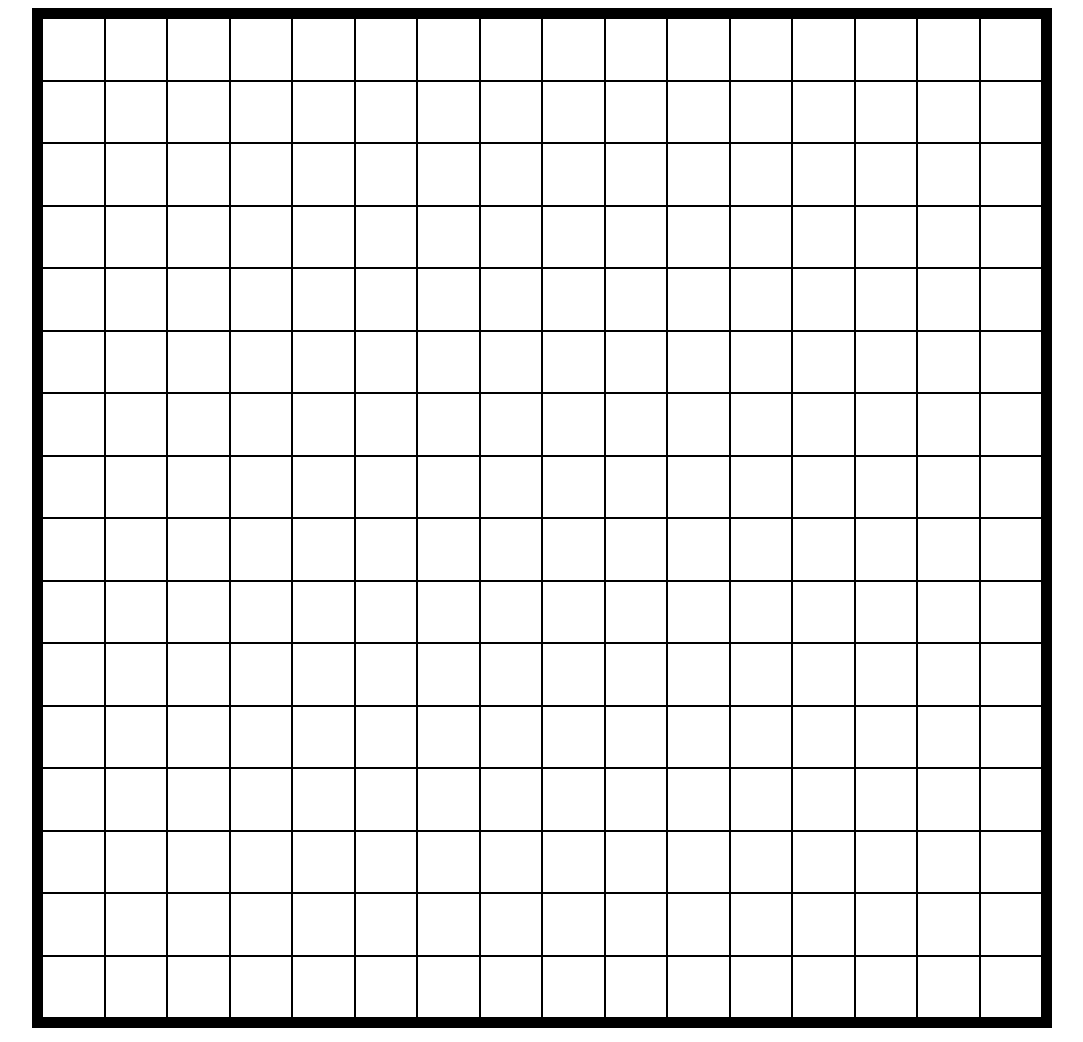
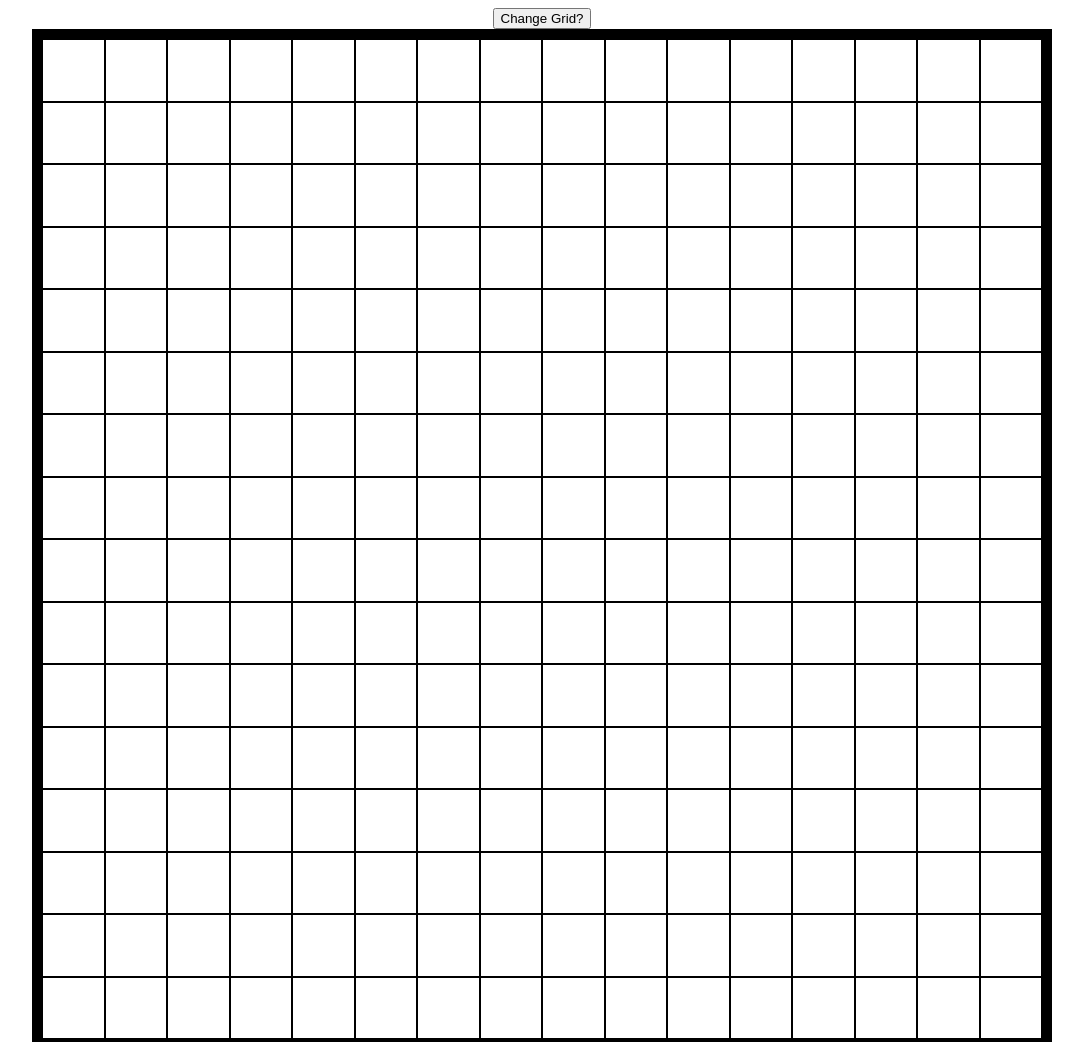
Before and after one commit to SLYearwood/etch-a-sketch, a plain HTML site: page index.html in a window 1280 px wide. Shown: the top 1042 px of the page, without its empty margins (98-1181 px from the left). Drawn offline with Linux system fonts and the light colour scheme.

Commit message:
change button added

```diff
--- a/index.html
+++ b/index.html
@@ -7,6 +7,7 @@
   <link rel="stylesheet" href="style.css">
 </head>
 <body>
+  <button class="change-button">Change Grid?</button>
   <div class="container"></div>
   <div class="toolbar"></div>
   <script src="script.js"></script>
```
